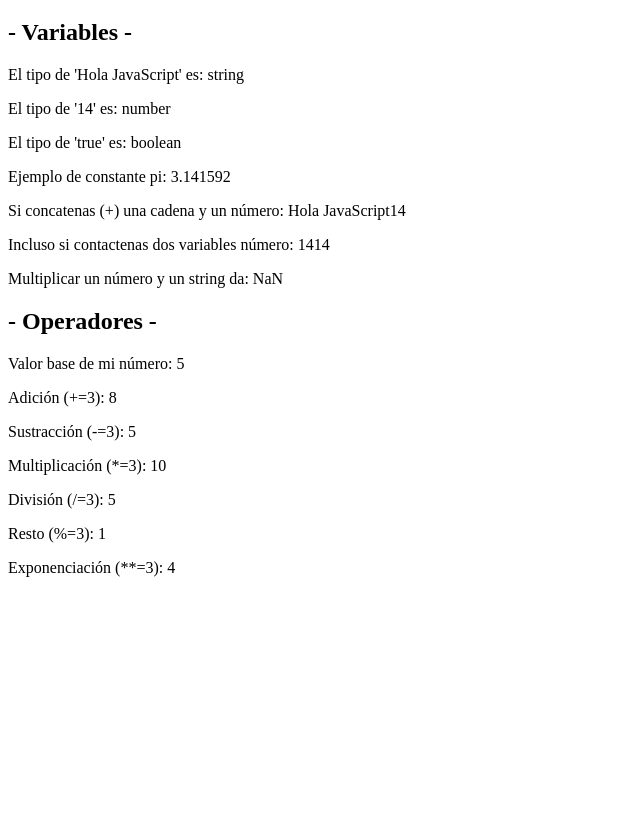
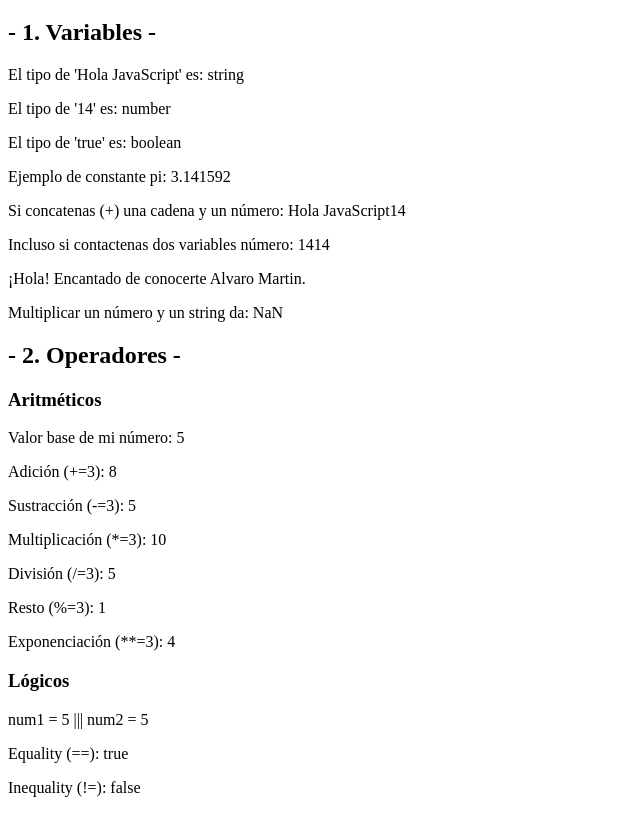
Before and after one commit to alvaromago/JavaScript-Learning, a plain HTML site: page teoria.html in a window 1280 px wide. Shown: the part 61-874 px from the top of the page, without its empty margins (0-640 px from the left). Before the commit the page ends 800 px from the top, so only its background shows below. Drawn offline with Linux system fonts and the light colour scheme.

Commit message:
operadores logicos

```diff
--- a/js/teoria/operadores.js
+++ b/js/teoria/operadores.js
@@ -1,9 +1,10 @@
-document.write("<h2> - Operadores - </h2>")
+document.write("<h2> - 2. Operadores - </h2>");
 
 // ARITMÉTICOS
+document.write("<h3>Aritméticos</h3>");
 
 let $num1 = 5;
-document.write("<p>Valor base de mi número: " + $num1 + "</p>")
+document.write("<p>Valor base de mi número: " + $num1 + "</p>");
 // Adición (+)
 $num1 += 3; // 8
 document.write("<p>Adición (+=3): " + $num1 + "</p>");
@@ -23,3 +24,12 @@ document.write("<p>Resto (%=3): " + $num1 + "</p>");
 $num1 = 2;
 $num1 **= 2; // 4
 document.write("<p>Exponenciación (**=3): " + $num1 + "</p>");
+
+// Operadores lógicos
+document.write("<h3>Lógicos</h3>");
+
+$num1 = 5;
+let $num2 = 5;
+document.write(`<p>num1 = ${$num1} ||| num2 = ${$num2}</p>`);
+document.write("<p>Equality (==): " + ($num1 == $num2) + "</p>");
+document.write("<p>Inequality (!=): " + ($num1 != $num2) + "</p>");
--- a/js/teoria/variables.js
+++ b/js/teoria/variables.js
@@ -1,16 +1,18 @@
-document.write("<h2> - Variables - </h2>")
+document.write("<h2> - 1. Variables - </h2>");
 
 let $cadena = "Hola JavaScript"; // type = string
-document.write("<p>El tipo de '" + $cadena + "' es: " + typeof($cadena) + "</p>");
+document.write("<p>El tipo de '" + $cadena + "' es: " + typeof $cadena + "</p>");
 let $numero = 14; // type = number
-document.write("<p>El tipo de '" + $numero + "' es: " + typeof($numero) + "</p>");
+document.write("<p>El tipo de '" + $numero + "' es: " + typeof $numero + "</p>");
 let $booleano = true; // type = boolean
-document.write("<p>El tipo de '" + $booleano + "' es: " + typeof($booleano) + "</p>");
+document.write("<p>El tipo de '" + $booleano + "' es: " + typeof $booleano + "</p>");
 const $pi = 3.141592; // Creación de una constante
 document.write("<p>Ejemplo de constante pi: " + $pi + "</p>");
 
-document.write("<p>Si concatenas (+) una cadena y un número: " + $cadena + $numero + "</p>"); // Concatenar variable number y string
-document.write("<p>Incluso si contactenas dos variables número: " + $numero + $numero + "</p>"); // Concatenar variables number
+document.write("<p>Si concatenas (+) una cadena y un número: " + $cadena + $numero + "</p>"); // Concatenar int y string
+document.write("<p>Incluso si contactenas dos variables número: " + $numero + $numero + "</p>"); // Concatenar variables int
+$nombre = "Alvaro Martin";
+document.write(`<p>¡Hola! Encantado de conocerte ${$nombre}.</p>`); // Concatenar el contenido de la variable directamente (MEJOR MÉTODO)
 
-let $undefined = 3*"Hola"; // type = Undefined
+let $undefined = 3 * "Hola"; // type = Undefined
 document.write("<p>Multiplicar un número y un string da: " + $undefined + "</p>");
--- a/teoria.html
+++ b/teoria.html
@@ -2,7 +2,7 @@
 <html>
 	<head>
 		<title>Teoría JavaScript</title>
-        <meta charset="utf-8">
+		<meta charset="utf-8" />
 	</head>
 	<body>
 		<h1>Bienvenido a la teoría de JavaScript</h1>
```
Lines whose indentation alone changed are shown as unchanged.
